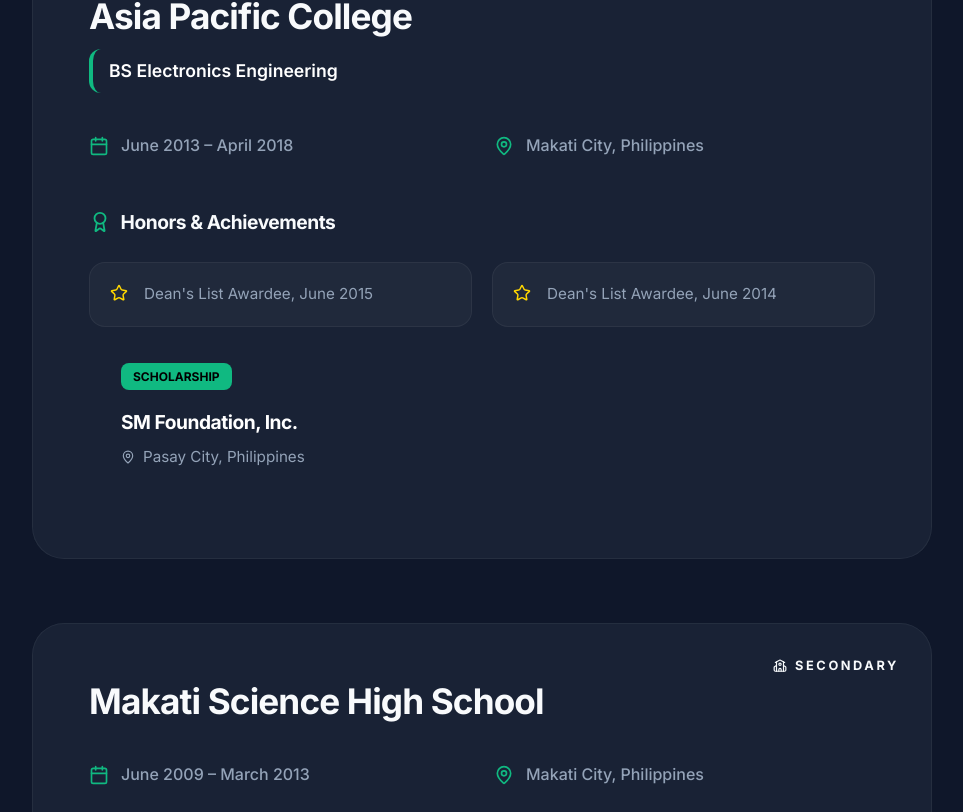
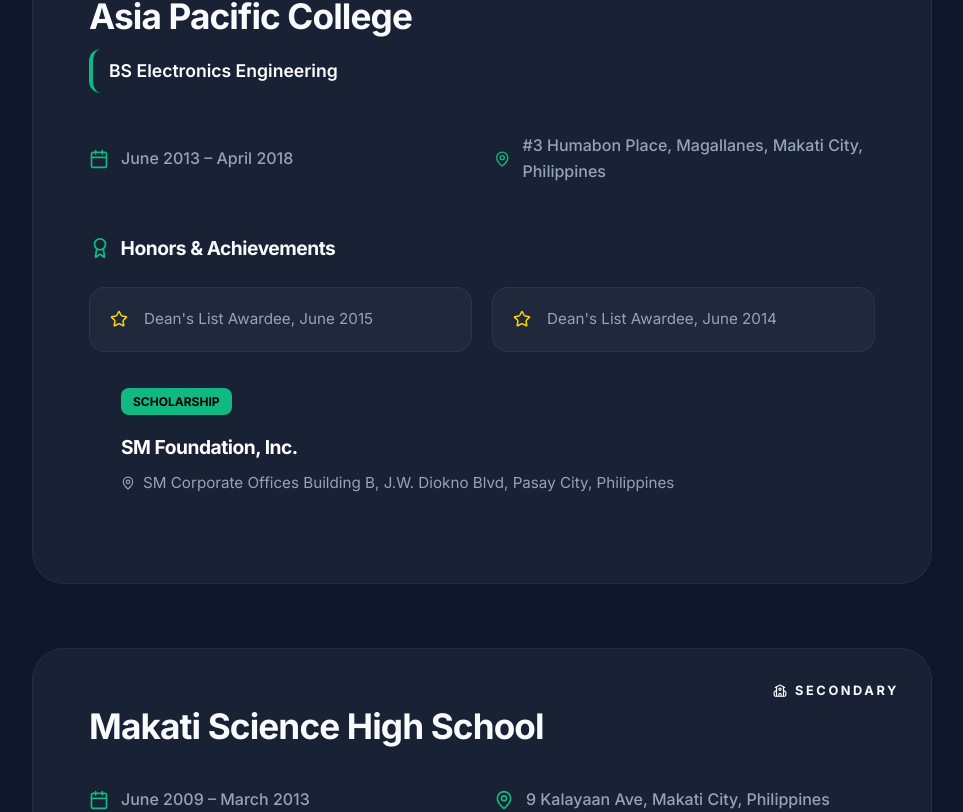
Before and after one commit to cng07/carlosng07, a React (Vite) app: page /education in a window 1280 px wide. Shown: the part 499-1311 px from the top of the page, without its empty margins (158-1121 px from the left). Built offline with nearby package versions, Linux system fonts and the light colour scheme.

Commit message:
Update full address on Education page

```diff
--- a/src/data/resumeData.js
+++ b/src/data/resumeData.js
@@ -178,9 +178,11 @@ export const resumeData = {
       degree: "BS Electronics Engineering",
       period: "June 2013 – April 2018",
       address: "Makati City, Philippines",
+      fullAddress: "#3 Humabon Place, Magallanes, Makati City, Philippines",
       scholarship: {
         name: "SM Foundation, Inc.",
-        address: "Pasay City, Philippines"
+        address: "Pasay City, Philippines",
+        fullAddress: "SM Corporate Offices Building B, J.W. Diokno Blvd, Pasay City, Philippines"
       },
       highlights: [
         "Dean's List Awardee, June 2015",
@@ -191,7 +193,8 @@ export const resumeData = {
       type: "Secondary",
       school: "Makati Science High School",
       period: "June 2009 – March 2013",
-      address: "Makati City, Philippines"
+      address: "Makati City, Philippines",
+      fullAddress: "9 Kalayaan Ave, Makati City, Philippines"
     }
   ],
 
--- a/src/pages/Education.jsx
+++ b/src/pages/Education.jsx
@@ -174,7 +174,7 @@ const Education = () => {
                                     </div>
                                     <div style={{ display: 'flex', alignItems: 'center', gap: '0.75rem', color: 'var(--text-muted)' }}>
                                         <MapPin size={20} color="var(--primary)" />
-                                        <span style={{ fontWeight: 500 }}>{edu.address}</span>
+                                        <span style={{ fontWeight: 500 }}>{edu.fullAddress}</span>
                                     </div>
                                 </div>
 
@@ -238,7 +238,7 @@ const Education = () => {
                                         </div>
                                         <h4 style={{ color: '#fff', fontSize: '1.2rem', marginBottom: '0.5rem' }}>{edu.scholarship.name}</h4>
                                         <p style={{ color: 'var(--text-muted)', fontSize: '0.95rem', display: 'flex', alignItems: 'center', gap: '0.5rem' }}>
-                                            <MapPin size={14} /> {edu.scholarship.address}
+                                            <MapPin size={14} /> {edu.scholarship.fullAddress}
                                         </p>
                                     </div>
                                 )}
```
